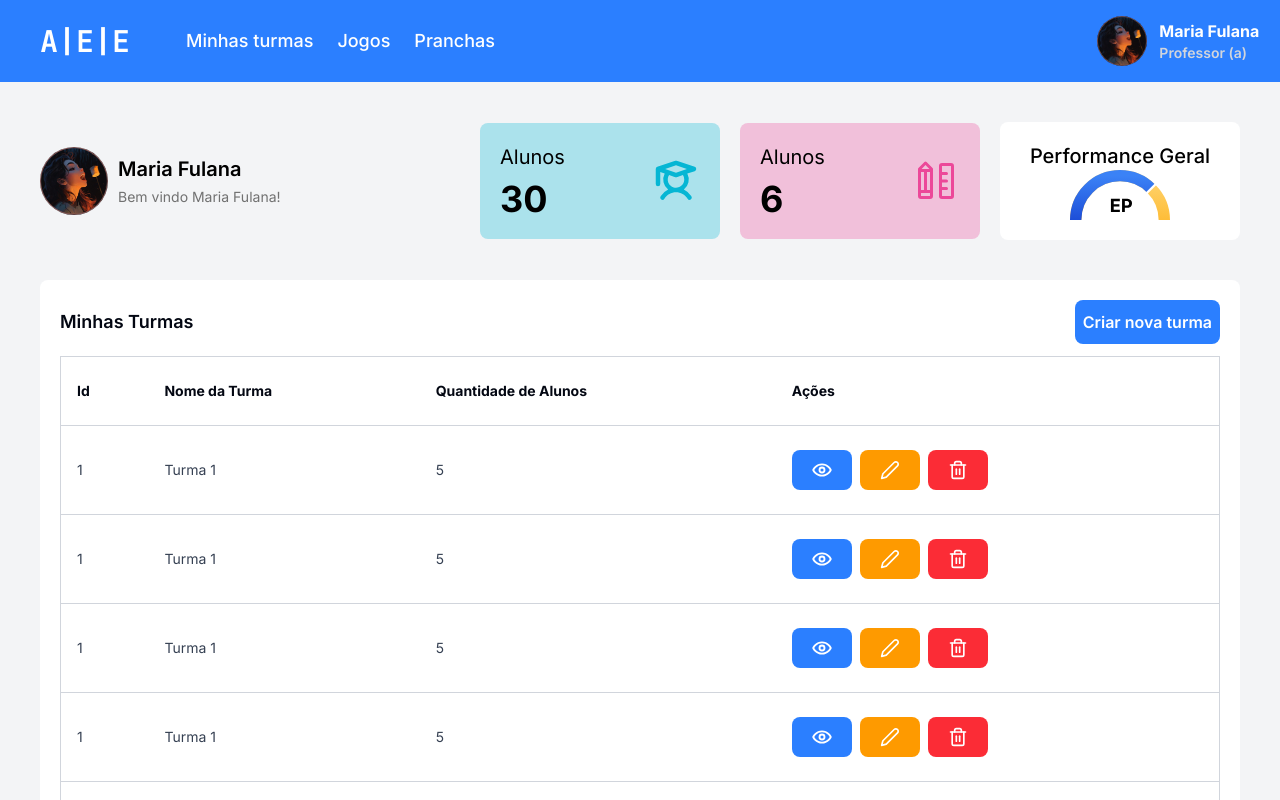
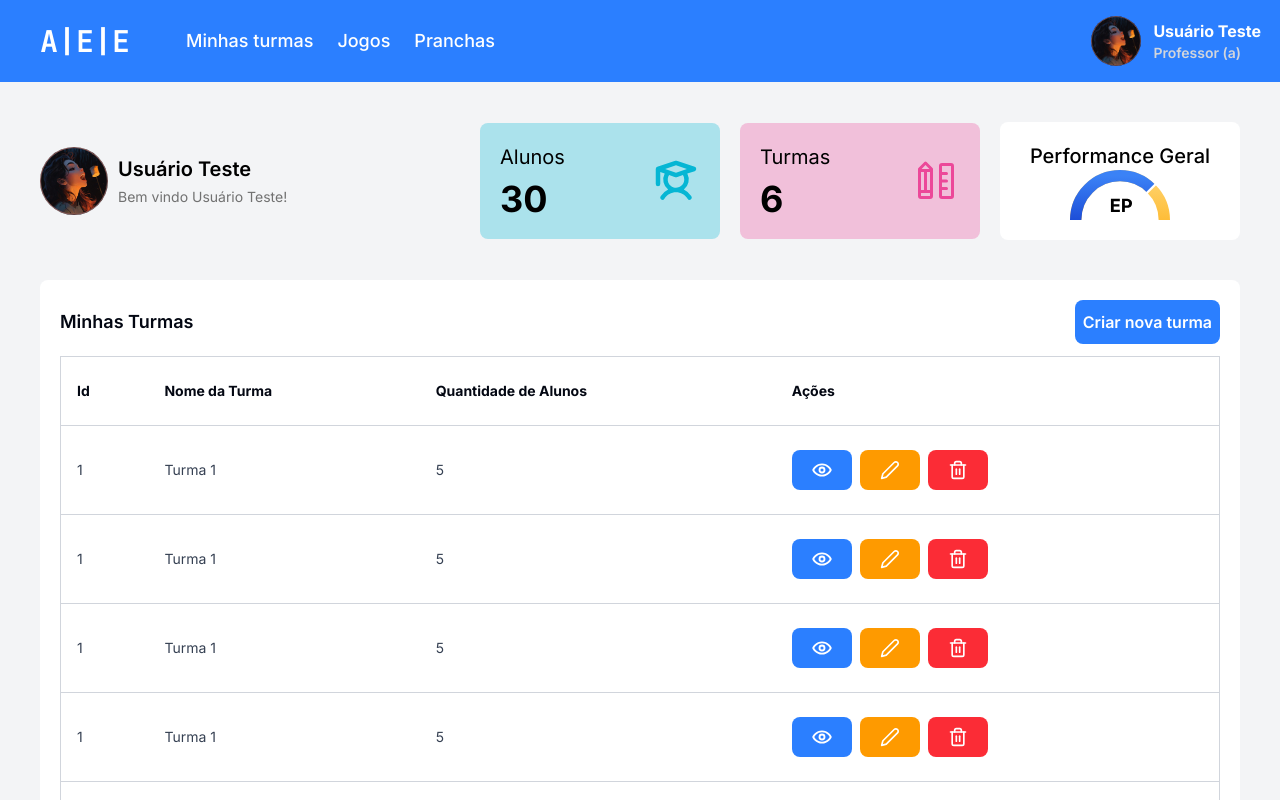
Before and after one commit to Tomas025/AEE-Plus, a Next.js app: page / in a window 1280 px wide. Shown: the top 800 px of the page. Built offline with nearby package versions, Linux system fonts and the light colour scheme.

Commit message:
refactor: atualizado nome de usuário e adicionar prancha

```diff
--- a/src/app/(auth-routes)/communicationBoard/page.tsx
+++ b/src/app/(auth-routes)/communicationBoard/page.tsx
@@ -17,7 +17,7 @@ export default function CommunicationBoardPage() {
             onClick={() => setModalOpen(true)}
             className="cursor-pointer rounded-lg bg-blue-500 px-5 py-2.5 font-semibold text-white hover:bg-blue-600 active:bg-blue-700"
           >
-            Criar nova prancha
+            Criar novo card
           </button>
         </div>
         <div>
--- a/src/app/(auth-routes)/page.tsx
+++ b/src/app/(auth-routes)/page.tsx
@@ -16,8 +16,8 @@ export default function HomePage() {
             className="rounded-full"
           />
           <div className="space-y-1">
-            <p className="text-xl font-semibold">Maria Fulana</p>
-            <p className="text-sm text-[#717171]">Bem vindo Maria Fulana!</p>
+            <p className="text-xl font-semibold">Usuário Teste</p>
+            <p className="text-sm text-[#717171]">Bem vindo Usuário Teste!</p>
           </div>
         </div>
         <div className="flex items-center gap-x-5">
@@ -30,7 +30,7 @@ export default function HomePage() {
           </div>
           <div className="flex w-60 items-center justify-between rounded-lg bg-[#EC48994D] p-5">
             <div className="space-y-2">
-              <p className="text-xl">Alunos</p>
+              <p className="text-xl">Turmas</p>
               <p className="text-4xl font-bold">6</p>
             </div>
             <PiPencilRuler className="text-5xl text-[#EC4899]" />
--- a/src/components/CardProfile/index.tsx
+++ b/src/components/CardProfile/index.tsx
@@ -16,7 +16,7 @@ export function CardProfile({ isStudent = false }: { isStudent?: boolean }) {
       />
       <div className="self-start px-7">
         <p>
-          <strong>Nome:</strong> Maria Fulana
+          <strong>Nome:</strong> Usuário Teste
         </p>
         <p>
           <strong>Contato:</strong> (81) 99999-9999
@@ -25,7 +25,7 @@ export function CardProfile({ isStudent = false }: { isStudent?: boolean }) {
           <strong>CPF:</strong> 999.999.999-99
         </p>
         <p>
-          <strong>Email:</strong> mariafulana@gmail.com
+          <strong>Email:</strong> usuario-teste@gmail.com
         </p>
         <p>
           <strong>Data de Nascimento:</strong> 01/01/2000
--- a/src/components/ModalAddBoard/index.tsx
+++ b/src/components/ModalAddBoard/index.tsx
@@ -29,7 +29,7 @@ export function ModalAddBoard({ open, onClose }: ModalProps) {
             <FiX />
           </div>
           <header className="text-2xl font-semibold">
-            <h1>Adicionar Nova Prancha</h1>
+            <h1>Adicionar Novo Card</h1>
           </header>
           <main className="my-8 w-full items-center gap-x-10 py-4">
             <div className="flex flex-col">
--- a/src/components/NabBar/index.tsx
+++ b/src/components/NabBar/index.tsx
@@ -41,7 +41,7 @@ export function NavBar() {
         />
         <div className="whitespace-nowrap">
           <Link href={"/viewProfile"} className="font-bold">
-            Maria Fulana
+            Usuário Teste
           </Link>
           <p className="text-sm font-semibold text-gray-300">Professor (a)</p>
         </div>
```
